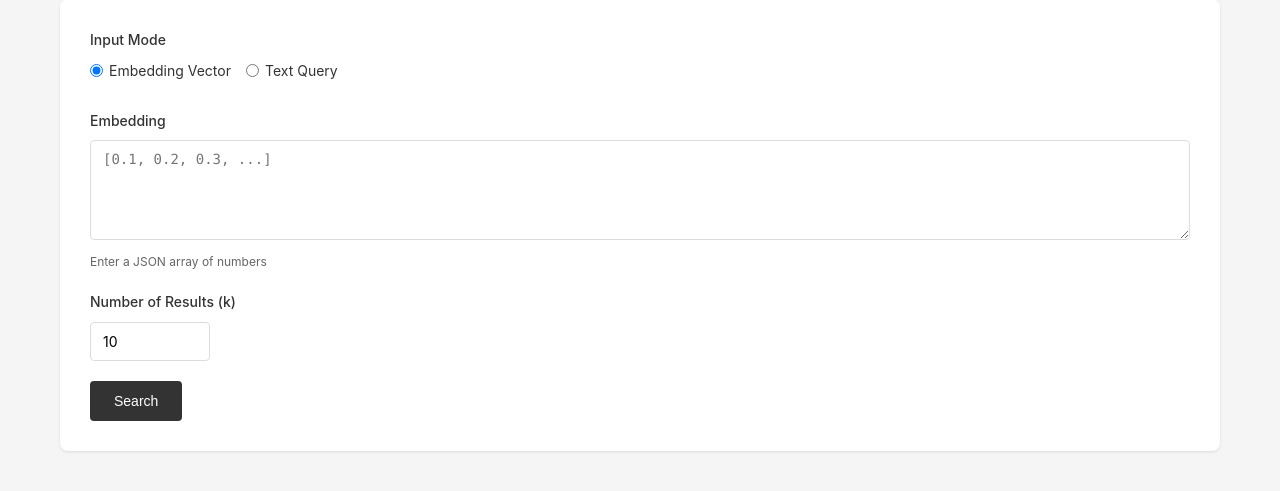
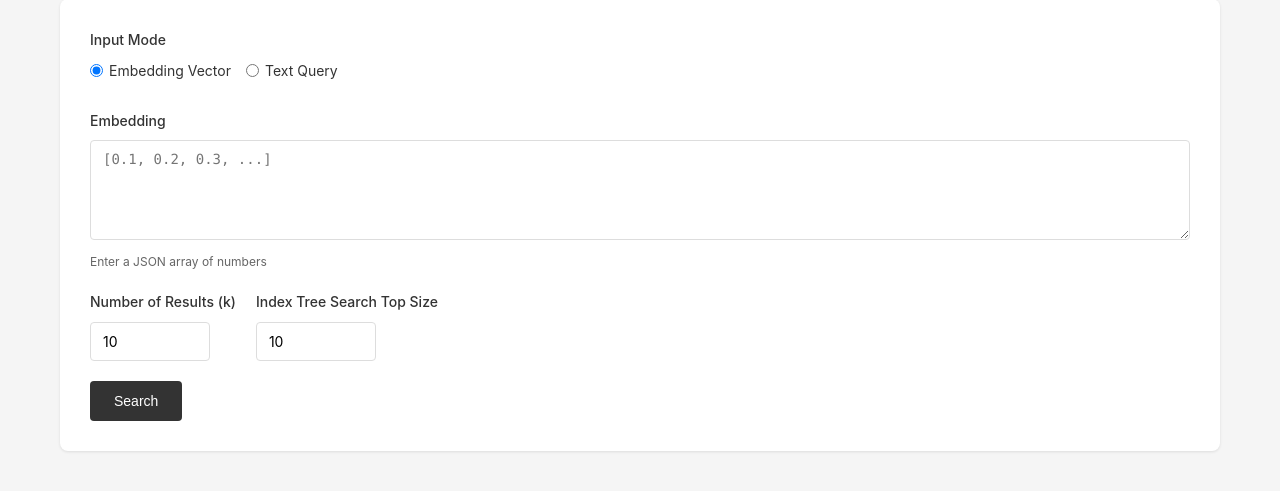
Before and after one commit to vgvoleg/ydb-vector-search-simple-api, a Flask app: page / in a window 1280 px wide. Shown: the part 186-677 px from the top of the page. Run offline with Flask 3, Linux system fonts and the light colour scheme; parts of the project's set-up code (start-up, migrations or seed data) failed here and were passed over.

Commit message:
configure top size

```diff
--- a/app.py
+++ b/app.py
@@ -57,7 +57,7 @@ SORT_ORDER = "DESC" if SEARCH_STRATEGY.endswith("Similarity") else "ASC"
 # Vector index settings (если используется)
 INDEX_ENABLED = os.getenv("INDEX_ENABLED", "false").lower() == "true"
 INDEX_NAME = os.getenv("INDEX_NAME", "ydb_vector_index")
-INDEX_TREE_SEARCH_TOP_SIZE = int(os.getenv("INDEX_TREE_SEARCH_TOP_SIZE", "1"))
+INDEX_TREE_SEARCH_TOP_SIZE_DEFAULT = int(os.getenv("INDEX_TREE_SEARCH_TOP_SIZE", "10"))
 
 # Vector pass as bytes (как в оригинальной реализации)
 VECTOR_PASS_AS_BYTES = os.getenv("VECTOR_PASS_AS_BYTES", "true").lower() == "true"
@@ -162,7 +162,7 @@ def convert_vector_to_bytes(vector: list[float]) -> bytes:
     return vector
 
 
-def prepare_search_query(k: int, filter_params: Optional[dict] = None) -> str:
+def prepare_search_query(k: int, filter_params: Optional[dict] = None, index_tree_search_top_size: int = INDEX_TREE_SEARCH_TOP_SIZE_DEFAULT) -> str:
     """Prepare SQL query for vector search"""
 
     # WHERE clause для фильтрации
@@ -187,7 +187,7 @@ def prepare_search_query(k: int, filter_params: Optional[dict] = None) -> str:
     pragma_statement = ""
     if INDEX_ENABLED:
         pragma_statement = f"""
-        PRAGMA ydb.KMeansTreeSearchTopSize="{INDEX_TREE_SEARCH_TOP_SIZE}";
+        PRAGMA ydb.KMeansTreeSearchTopSize="{index_tree_search_top_size}";
         """
 
     # VIEW индекса (если включен)
@@ -227,14 +227,14 @@ def prepare_search_query(k: int, filter_params: Optional[dict] = None) -> str:
     """
 
 
-def execute_search(embedding: list[float], k: int, filter_params: Optional[dict] = None):
+def execute_search(embedding: list[float], k: int, filter_params: Optional[dict] = None, index_tree_search_top_size: int = INDEX_TREE_SEARCH_TOP_SIZE_DEFAULT):
     """Execute vector similarity search"""
-    logger.info(f"Executing search with k={k}, embedding_dim={len(embedding)}, filter={filter_params}")
+    logger.info(f"Executing search with k={k}, embedding_dim={len(embedding)}, filter={filter_params}, index_tree_search_top_size={index_tree_search_top_size}")
     connection = get_connection()
 
     try:
-        query = prepare_search_query(k, filter_params)
-        logger.debug(f"Prepared query: {query[:200]}...")
+        query = prepare_search_query(k, filter_params, index_tree_search_top_size)
+        logger.info(f"Rendered query:\n{query}")
 
         # Prepare embedding parameter
         embedding_value = convert_vector_to_bytes(embedding)
@@ -288,6 +288,7 @@ def search():
         "embedding": [0.1, 0.2, 0.3, ...],  # вектор для поиска (используйте embedding ИЛИ query)
         "query": "search text",              # текстовый запрос (используйте embedding ИЛИ query)
         "k": 4,  # количество результатов (опционально, по умолчанию 4)
+        "index_tree_search_top_size": 10,   # размер поиска по индексу (опционально, по умолчанию 10)
         "filter": {  # опциональный фильтр по полям
             "title": "Some title",
             "vendor": "Some vendor",
@@ -360,6 +361,7 @@ def search():
                 return jsonify({"error": "embedding must be a list of floats"}), 400
 
         k = data.get("k", 4)
+        index_tree_search_top_size = data.get("index_tree_search_top_size", INDEX_TREE_SEARCH_TOP_SIZE_DEFAULT)
         filter_params = data.get("filter", None)
 
         # Validate k
@@ -367,8 +369,13 @@ def search():
             logger.error(f"Invalid k value: {k}")
             return jsonify({"error": "k must be a positive integer"}), 400
 
+        # Validate index_tree_search_top_size
+        if not isinstance(index_tree_search_top_size, int) or index_tree_search_top_size <= 0:
+            logger.error(f"Invalid index_tree_search_top_size value: {index_tree_search_top_size}")
+            return jsonify({"error": "index_tree_search_top_size must be a positive integer"}), 400
+
         # Execute search
-        results, search_time = execute_search(embedding, k, filter_params)
+        results, search_time = execute_search(embedding, k, filter_params, index_tree_search_top_size)
 
         search_time_ms = search_time * 1000
         logger.info(f"Search completed successfully, returning {len(results)} results in {search_time_ms:.2f}ms")
--- a/templates/index.html
+++ b/templates/index.html
@@ -281,9 +281,10 @@
                         id="query"
                         placeholder="Enter search query..."
                     >
-                    <div class="helper-text">Text query (not yet implemented)</div>
+                    <div class="helper-text">Text query will be converted to embedding via API</div>
                 </div>
 
+                <div style="display: flex; gap: 20px;">
                     <div class="form-group">
                         <label for="k">Number of Results (k)</label>
                         <input
@@ -293,6 +294,18 @@
                             min="1"
                             max="100"
                         >
+                    </div>
+
+                    <div class="form-group">
+                        <label for="indexTreeSearchTopSize">Index Tree Search Top Size</label>
+                        <input
+                            type="number"
+                            id="indexTreeSearchTopSize"
+                            value="10"
+                            min="1"
+                            max="1000"
+                        >
+                    </div>
                 </div>
 
                 <button type="submit">Search</button>
@@ -369,8 +382,9 @@
 
             const inputMode = document.querySelector('input[name="inputMode"]:checked').value;
             const k = parseInt(document.getElementById('k').value);
+            const indexTreeSearchTopSize = parseInt(document.getElementById('indexTreeSearchTopSize').value);
 
-            let requestBody = { k };
+            let requestBody = { k, index_tree_search_top_size: indexTreeSearchTopSize };
 
             try {
                 if (inputMode === 'embedding') {
```
Lines whose indentation alone changed are shown as unchanged.
